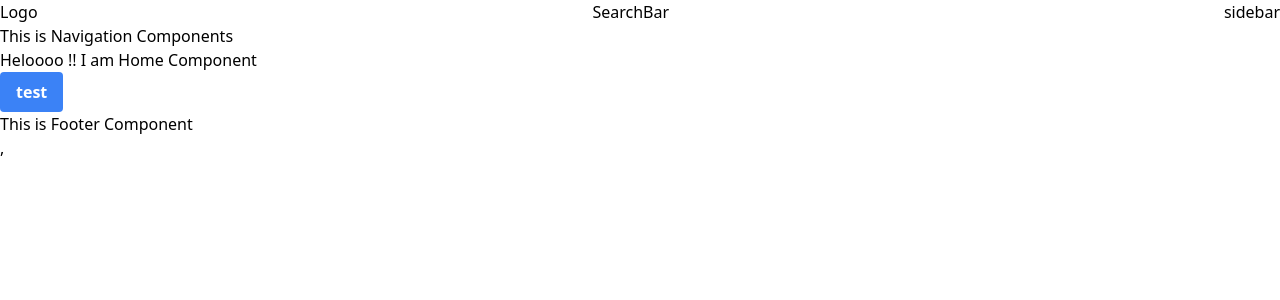
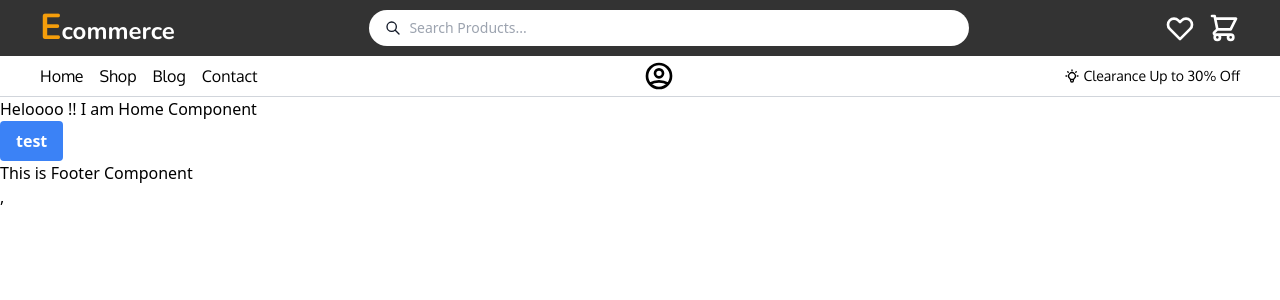
Before and after one commit to nayeemuddin-bd100/ecommerce-react, a React (Create React App) app: page / in a window 1280 px wide. Shown: the top 300 px of the page. Built offline with nearby package versions, Linux system fonts and the light colour scheme.

Commit message:
completed nav desgine

```diff
--- a/package.json
+++ b/package.json
@@ -4,6 +4,7 @@
   "private": true,
   "dependencies": {
     "@craco/craco": "^6.2.0",
+    "@heroicons/react": "^1.0.4",
     "@testing-library/jest-dom": "^5.11.4",
     "@testing-library/react": "^11.1.0",
     "@testing-library/user-event": "^12.1.10",
--- a/src/App.js
+++ b/src/App.js
@@ -1,8 +1,8 @@
 import { Route, Switch } from 'react-router-dom';
 import './App.css';
-import Home from './components/Home/Home';
 import Layout from './components/Layout';
 import NotFound from './components/NotFound/NotFound';
+import Home from './pages/Home/Home';
 
 function App() {
     return (
--- a/src/components/Header/Header.jsx
+++ b/src/components/Header/Header.jsx
@@ -1,11 +1,35 @@
+import { HeartIcon, MenuAlt1Icon, MenuIcon, ShoppingCartIcon } from '@heroicons/react/outline';
 import React from 'react';
+import SearchBar from '../SearchBar/SearchBar';
 
-function Header() {
+function Header({ navShow, setNavShow }) {
     return (
-        <div className="flex justify-between">
-            <div> Logo</div>
-            <div>SearchBar</div>
-            <div>sidebar</div>
+        <div div className="bg-navBg">
+            <div className="flex justify-between items-center p-2 text-white text-lg md:mx-8 ">
+                {/* menu Icon */}
+                {navShow ? (
+                    <MenuAlt1Icon className="w-8 sm:hidden " onClick={() => setNavShow(!navShow)} />
+                ) : (
+                    <MenuIcon className="w-8 sm:hidden " onClick={() => setNavShow(!navShow)} />
+                )}
+
+                {/* logo */}
+                <div className="font-body text-2xl font-bold">
+                    <span className="text-4xl text-yellow-500 font-bold">E</span>
+                    commerce
+                </div>
+
+                {/* search bar */}
+                <span className="hidden sm:block w-2/4">
+                    <SearchBar />
+                </span>
+
+                {/* side header */}
+                <div className=" flex flex-row justify-center items-center gap-x-3">
+                    <HeartIcon className="w-8" />
+                    <ShoppingCartIcon className="w-8" />
+                </div>
+            </div>
         </div>
     );
 }
--- a/src/components/Layout/index.js
+++ b/src/components/Layout/index.js
@@ -1,13 +1,15 @@
-import React from 'react';
+import React, { useState } from 'react';
 import Footer from '../Footer/Footer';
 import Header from '../Header/Header';
 import Nav from '../Nav/Nav';
 
 function Layout({ children }) {
+    const [navShow, setNavShow] = useState(false);
+
     return (
         <div>
-            <Header />
-            <Nav />
+            <Header navShow={navShow} setNavShow={setNavShow} />
+            <Nav navShow={navShow} />
             {children}
             <Footer />
         </div>
--- /dev/null
+++ b/src/components/Login/Login.jsx
@@ -0,0 +1,6 @@
+import { UserCircleIcon } from '@heroicons/react/outline';
+import React from 'react';
+
+export default function Login() {
+    return <UserCircleIcon className="w-8 transition-all hover:text-yellow-500 " />;
+}
--- a/src/components/Nav/Nav.jsx
+++ b/src/components/Nav/Nav.jsx
@@ -1,10 +1,66 @@
+/* eslint-disable jsx-a11y/anchor-is-valid */
+import { LightBulbIcon } from '@heroicons/react/outline';
 import React from 'react';
+import Login from '../Login/Login';
+import SearchBar from '../SearchBar/SearchBar';
 
-function Nav() {
+function Nav({ navShow }) {
     return (
-        <div>
-            <h2> This is Navigation Components</h2>
-        </div>
+        <>
+            {/* for small screen */}
+            {navShow && (
+                <div className="sm:hidden border-b border-gray-300 ">
+                    <div className="py-1 font-osygen mx-2 my-2">
+                        <div className="flex justify-between items-center">
+                            <SearchBar />
+                            <Login />
+                        </div>
+
+                        <div className="  gap-4 flex flex-col justify-center items-center">
+                            <a className="transition-all hover:text-yellow-500" href="#">
+                                Home
+                            </a>
+                            <a className="transition-all hover:text-yellow-500" href="#">
+                                Shop
+                            </a>
+                            <a className="transition-all hover:text-yellow-500" href="#">
+                                Blog
+                            </a>
+                            <a className="transition-all hover:text-yellow-500" href="#">
+                                Contact
+                            </a>
+                        </div>
+                    </div>
+                </div>
+            )}
+            {/* for large screen */}
+
+            <div className="hidden sm:block border-b border-gray-300">
+                <div className="py-1 font-osygen flex-row flex justify-between items-center mx-10">
+                    <div className="  gap-4 flex flex-row justify-center items-center ">
+                        <a className="transition-all hover:text-yellow-500" href="#">
+                            Home
+                        </a>
+                        <a className="transition-all hover:text-yellow-500" href="#">
+                            Shop
+                        </a>
+                        <a className="transition-all hover:text-yellow-500" href="#">
+                            Blog
+                        </a>
+                        <a className="transition-all hover:text-yellow-500" href="#">
+                            Contact
+                        </a>
+                    </div>
+                    <span className="flex justify-center items-center mt-0">
+                        <Login />
+                    </span>
+                    <div className="flex flex-row text-sm ">
+                        <LightBulbIcon className="w-4 mx-1" />
+                        <span>Clearance Up to 30% Off</span>
+                    </div>
+                </div>
+            </div>
+        </>
     );
 }
 
--- /dev/null
+++ b/src/components/SearchBar/SearchBar.jsx
@@ -0,0 +1,17 @@
+import { SearchIcon } from '@heroicons/react/outline';
+import React from 'react';
+
+function SearchBar() {
+    return (
+        <div className="flex flex-row justify-items-start items-center p-2 text-gray-400 rounded-full bg-white text-sm ">
+            <SearchIcon className="w-4 text-gray-900 mx-2" />
+            <input
+                className="border-none outline-none w-72 "
+                type="search"
+                placeholder="Search Products..."
+            />
+        </div>
+    );
+}
+
+export default SearchBar;
--- a/src/index.css
+++ b/src/index.css
@@ -1,4 +1,5 @@
 @import url("https://fonts.googleapis.com/css2?family=Nunito:ital,wght@0,200;0,300;0,400;0,600;0,700;0,800;1,200;1,300;1,400;1,600;1,700;1,800;1,900&display=swap");
+@import url("https://fonts.googleapis.com/css2?family=Oxygen:wght@300;400;700&display=swap");
 
 @tailwind base;
 @tailwind components;
--- a/tailwind.config.js
+++ b/tailwind.config.js
@@ -10,9 +10,11 @@ module.exports = {
                     200: '#88883',
                 },
                 textColor: '#EFEFEF',
+                navBg: '#333333',
             },
             fontFamily: {
                 body: ['Nunito'],
+                osygen: ['Oxygen', 'sans-serif'],
             },
         },
     },
```
Also changed, not shown: src/pages/Home/Home.jsx (renamed from src/components/Home/Home.jsx), 1 other file (tests, documents, lock files or other folders).
